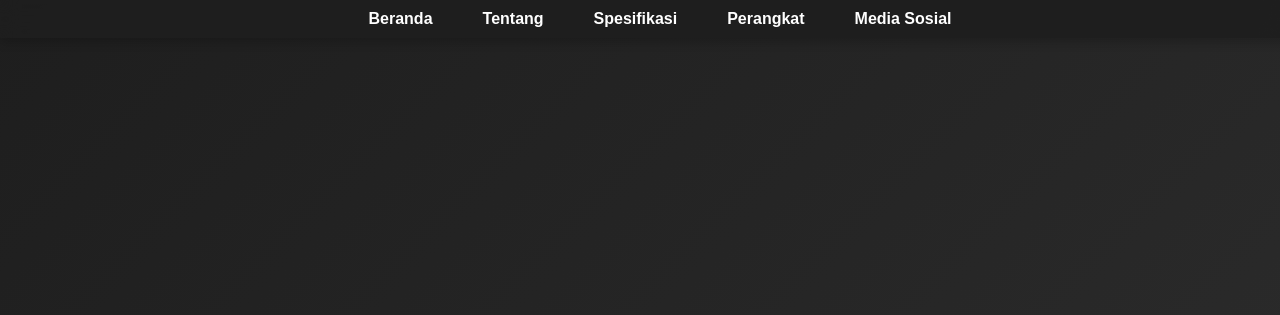
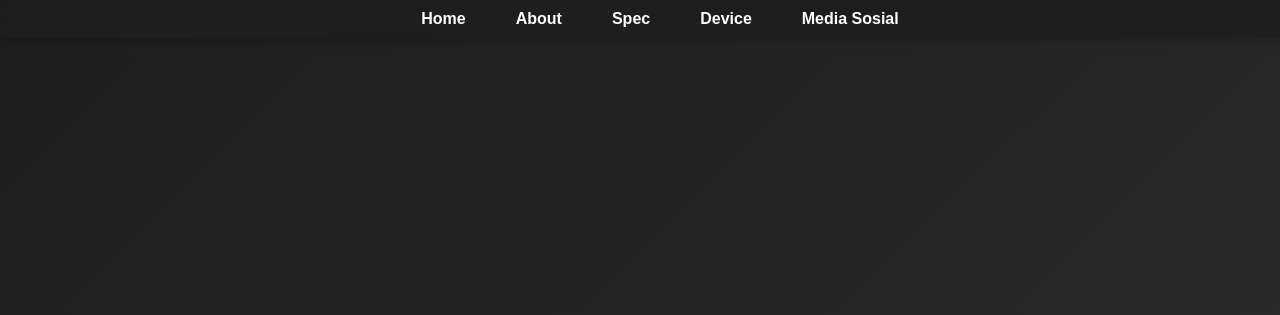
Before and after one commit to sugusane/pwebsugus, a plain HTML site: page index.html in a window 1280 px wide. Shown: the top 315 px of the page. Drawn offline with Linux system fonts and the light colour scheme.

Commit message:
Update index.html

```diff
--- a/index.html
+++ b/index.html
@@ -3,7 +3,7 @@
 <head>
     <meta charset="UTF-8">
     <meta name="viewport" content="width=device-width, initial-scale=1.0">
-    <title>Akmal Personal Web</title>
+    <title>Website Saya</title>
     <link rel="stylesheet" href="styles/main.css">
     <link rel="stylesheet" href="styles/animations.css">
     <link
@@ -14,10 +14,10 @@
     <!-- Navbar -->
     <nav>
         <ul class="nav-links">
-            <li><a href="#home">Beranda</a></li>
-            <li><a href="#about">Tentang</a></li>
-            <li><a href="#specs">Spesifikasi</a></li>
-            <li><a href="#devices">Perangkat</a></li>
+            <li><a href="#home">Home</a></li>
+            <li><a href="#about">About</a></li>
+            <li><a href="#specs">Spec</a></li>
+            <li><a href="#devices">Device</a></li>
             <li><a href="#socials">Media Sosial</a></li>
         </ul>
     </nav>
```
